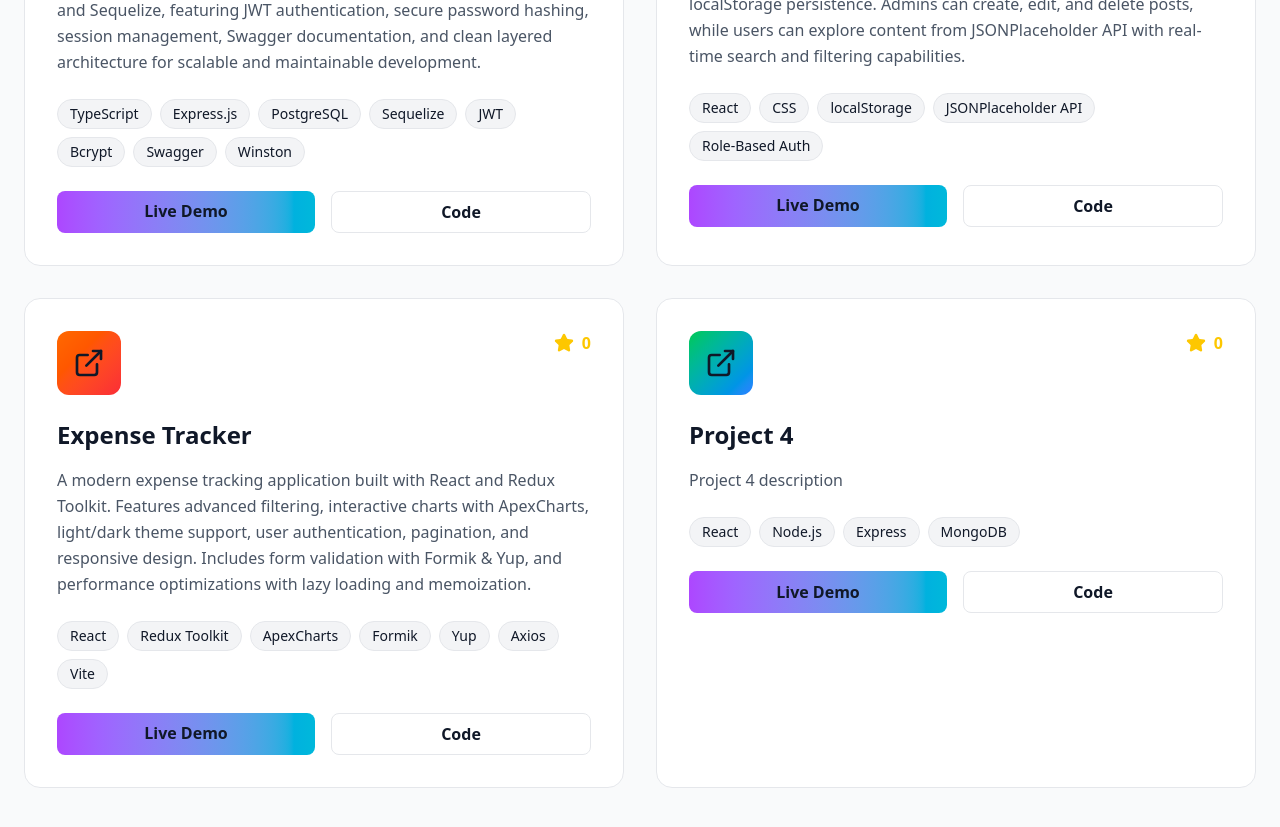
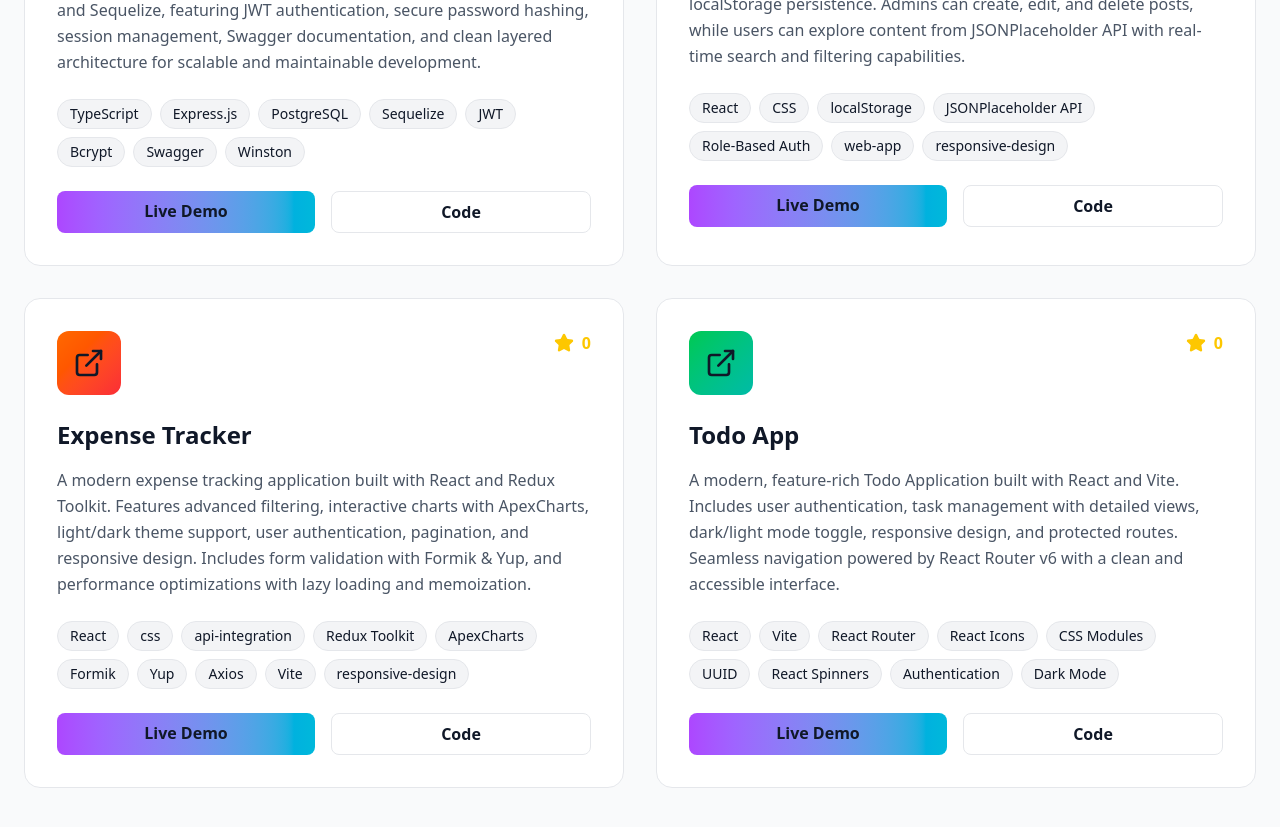
Before and after one commit to koradiyamilan12/portfolio, a React (Vite) app: page / in a window 1280 px wide. Shown: the part 2080-2907 px from the top of the page. Built offline with nearby package versions, Linux system fonts and the light colour scheme.

Commit message:
Update project details and enhance technology stacks in projects data

```diff
--- a/src/data/projects.js
+++ b/src/data/projects.js
@@ -11,7 +11,7 @@ export const projects = [
   {
     title: "Role-Based Post Management Web App",
     desc: "A modern, responsive React application featuring role-based authentication, post management with CRUD operations, and localStorage persistence. Admins can create, edit, and delete posts, while users can explore content from JSONPlaceholder API with real-time search and filtering capabilities.",
-    tech: ["React", "CSS", "localStorage", "JSONPlaceholder API", "Role-Based Auth"],
+    tech: ["React", "CSS", "localStorage", "JSONPlaceholder API", "Role-Based Auth", "web-app", "responsive-design"],
     gradient: "from-cyan-500 to-blue-500",
     stars: 0,
     link: "https://github.com/koradiyamilan12/role-based-post-management",
@@ -20,17 +20,19 @@ export const projects = [
   {
     title: "Expense Tracker",
     desc: "A modern expense tracking application built with React and Redux Toolkit. Features advanced filtering, interactive charts with ApexCharts, light/dark theme support, user authentication, pagination, and responsive design. Includes form validation with Formik & Yup, and performance optimizations with lazy loading and memoization.",
-    tech: ["React", "Redux Toolkit", "ApexCharts", "Formik", "Yup", "Axios", "Vite"],
+    tech: ["React", "css", "api-integration", "Redux Toolkit", "ApexCharts", "Formik", "Yup", "Axios", "Vite", "responsive-design"],
     gradient: "from-orange-500 to-red-500",
     stars: 0,
     link: "https://github.com/koradiyamilan12/expense_tracker",
     liveLink: "https://expense-tracker-kappa-sandy.vercel.app/",
   },
   {
-    title: "Project 4",
-    desc: "Project 4 description",
-    tech: ["React", "Node.js", "Express", "MongoDB"],
-    gradient: "from-green-500 to-blue-500",
+    title: "Todo App",
+    desc: "A modern, feature-rich Todo Application built with React and Vite. Includes user authentication, task management with detailed views, dark/light mode toggle, responsive design, and protected routes. Seamless navigation powered by React Router v6 with a clean and accessible interface.",
+    tech: ["React", "Vite", "React Router", "React Icons", "CSS Modules", "UUID", "React Spinners", "Authentication", "Dark Mode"],
+    gradient: "from-green-500 to-teal-500",
     stars: 0,
+    link: "https://github.com/koradiyamilan12/todoapp",
+    liveLink: "https://todoapp-jet-tau.vercel.app/",
   },
 ];
```
